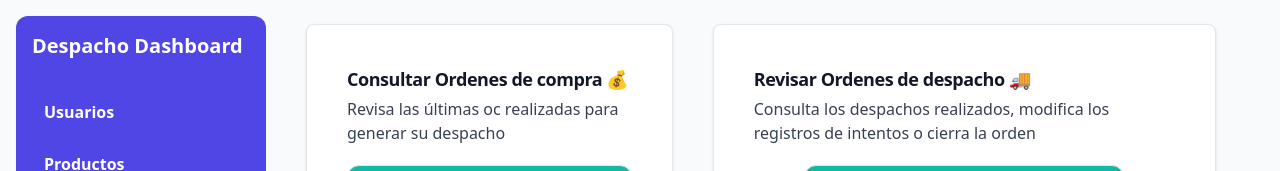
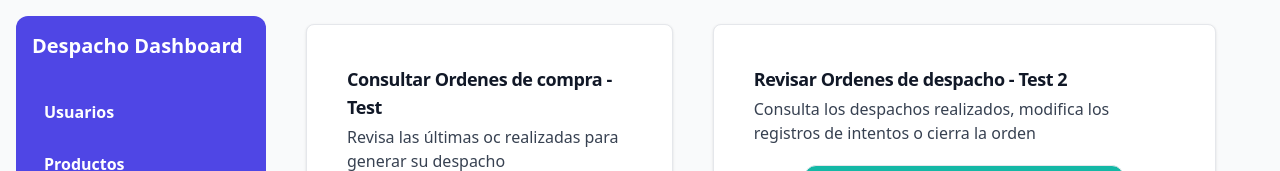
Before and after one commit to FraMardones/Prueba-Devops2, a React (Vite) app in the folder front_despacho/: page / in a window 1280 px wide. Shown: the top 171 px of the page. Built offline with nearby package versions, Linux system fonts and the light colour scheme.

Commit message:
Prueba 3

```diff
--- a/front_despacho/src/componentes/CrudAdmin/PruebaCards.jsx
+++ b/front_despacho/src/componentes/CrudAdmin/PruebaCards.jsx
@@ -11,7 +11,7 @@ export const PruebaCards = () => {
     <section>
       <div className="flex justify-center">
         <CardComponent
-          title="Consultar Ordenes de compra 💰"
+          title="Consultar Ordenes de compra - Test"
           description="Revisa las últimas oc realizadas para generar su despacho"
           buttonText="Consultar"
           onClick={() => {
@@ -20,7 +20,7 @@ export const PruebaCards = () => {
           }}
         />
         <CardComponent
-          title="Revisar Ordenes de despacho 🚚"
+          title="Revisar Ordenes de despacho - Test 2"
           description="Consulta los despachos realizados, modifica los registros de intentos o cierra la orden"
           buttonText="Consultar"
           onClick={() => {
```
